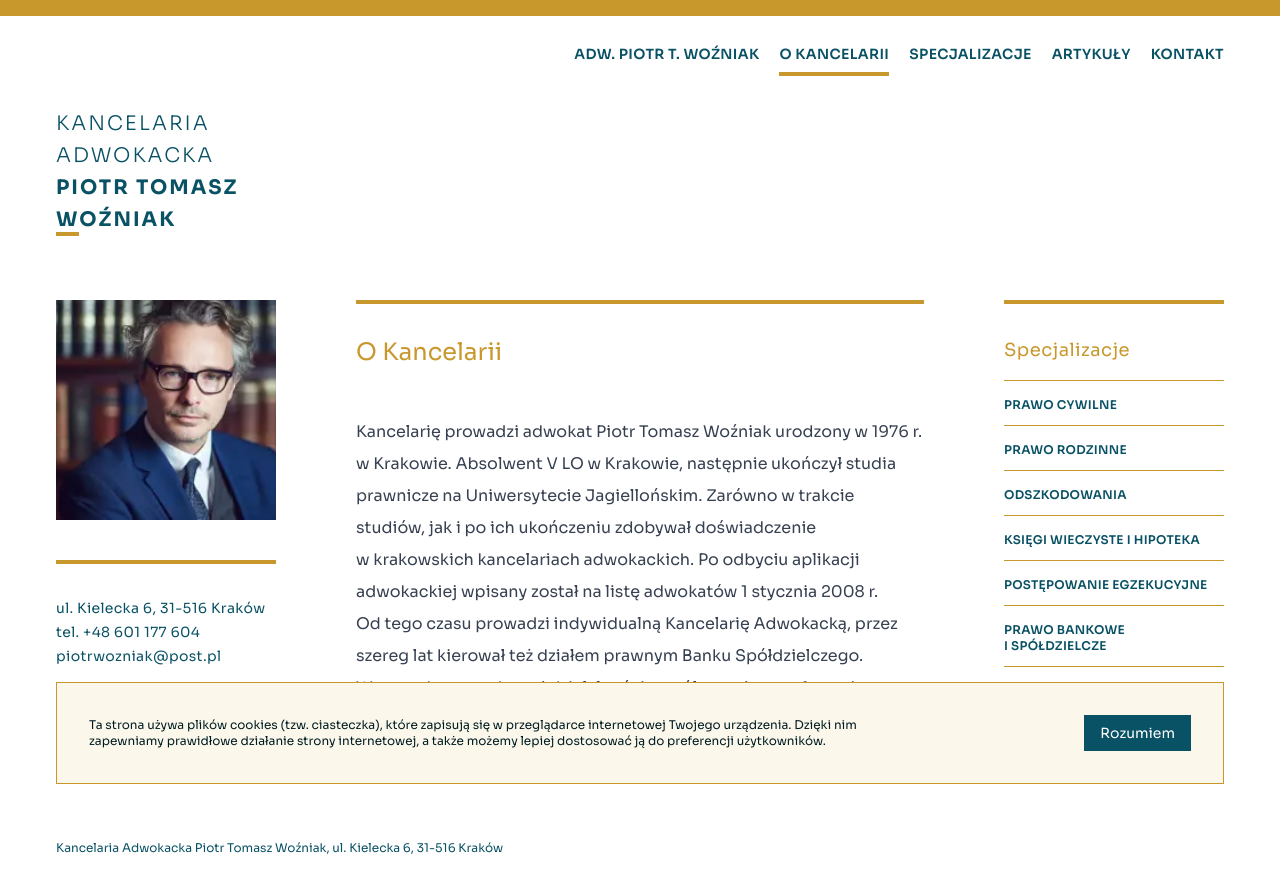
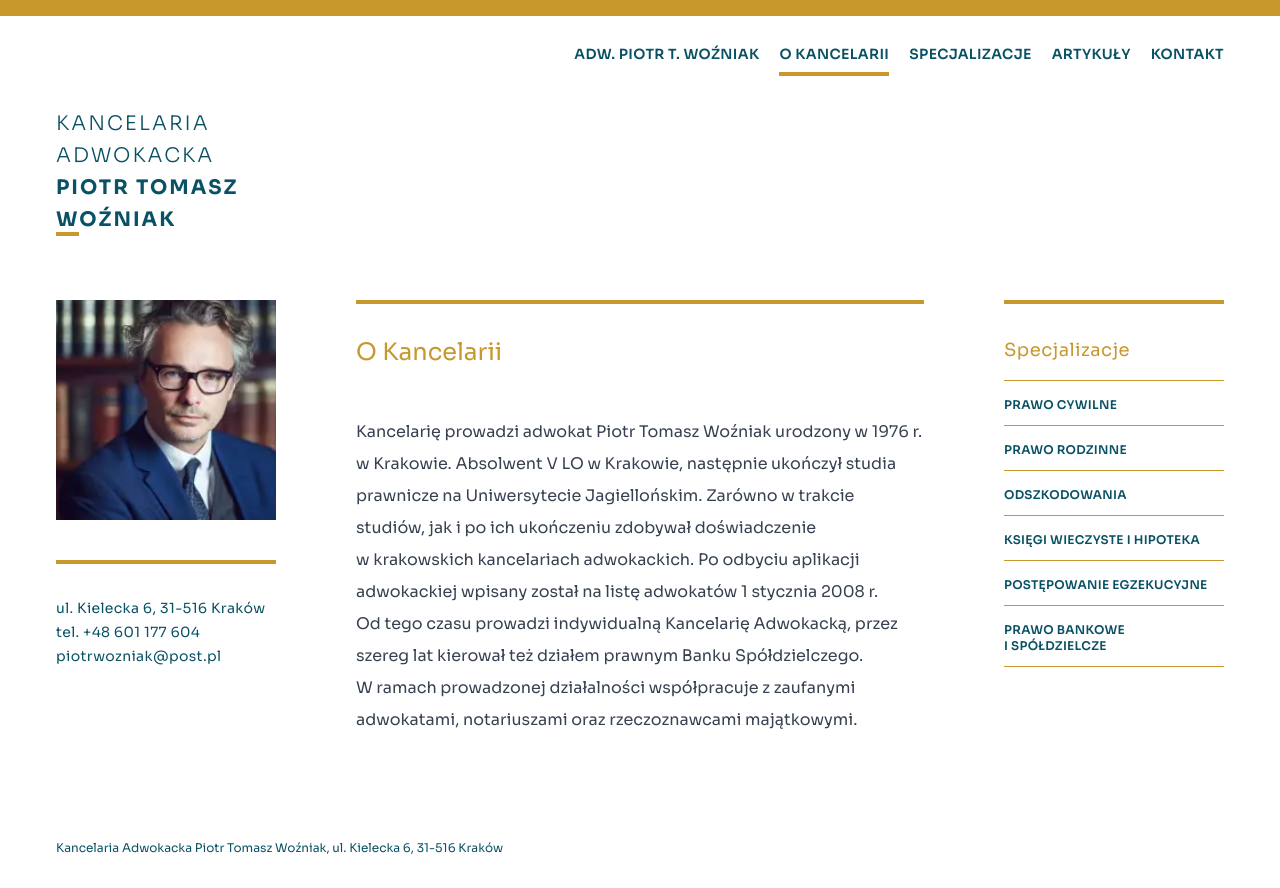
Before and after one commit to JanKubiena/nextjs-piotrek, a Next.js app: page /o-kancelarii in a window 1280 px wide. Built offline with nearby package versions, Linux system fonts and the light colour scheme.

Commit message:
move cookies to consent component

```diff
--- a/app/components/CookiesContainer.js
+++ b/app/components/CookiesContainer.js
@@ -1,11 +1,23 @@
+'use client'
+import Cookies from "js-cookie";
+import { useEffect } from "react";
+
+
 export default function CookiesContainer() {
+
+    useEffect(() => {
+        const consent = Cookies.get("consent");
+        Cookies.set("consent", false, { expires: 365 });
+        // document.cookie = `consent=true; expires=Fri, 31 Dec 9999 23:59:59 GMT`
+        },[])
+
     return (
         <div className="fixed bottom-4 max-w-[1254px] mx-auto border border-pw-gold bg-pw-gold-50 inset-x-5 md:inset-x-14 p-8 flex flex-wrap lg:flex-nowrap items-center lg:justify-between gap-5 lg:gap-[160px] z-50">
             <p className="font-sans text-xs text-charcoal">
                 Ta strona używa plików cookies (tzw. ciasteczka), które zapisują się w przeglądarce internetowej Twojego urządzenia.
                 Dzięki nim zapewniamy prawidłowe działanie strony internetowej, a także możemy lepiej dostosować ją do preferencji użytkowników.
             </p>
-            <button className="bg-pw-green px-4 py-2 text-white text-sm hover:bg-pw-green-800 ">
+            <button className="px-4 py-2 text-sm text-white bg-pw-green hover:bg-pw-green-800 ">
                 Rozumiem
             </button>
         </div>
--- a/app/components/header/NavBar.js
+++ b/app/components/header/NavBar.js
@@ -6,16 +6,11 @@ import Link from "next/link";
 import Logo from "./Logo";
 import IconHumburger from "./IconHamburger";
 import IconClose from './IconClose';
-import Cookies from "js-cookie";
 
 
 export default function NavBar({pages}) {
 
-    useEffect(() => {
-        const consent = Cookies.get("consent");
-        Cookies.set("consent", false, { expires: 365 });
-        // document.cookie = `consent=true; expires=Fri, 31 Dec 9999 23:59:59 GMT`
-        },[])
+
 
     const pathname = usePathname();
 
--- a/app/layout.js
+++ b/app/layout.js
@@ -68,7 +68,7 @@ export default function RootLayout({ children }) {
                     <footer className="hidden mt-8 lg:block">
                         <Footer />
                     </footer>
-                    <CookiesContainer/>
+                    {/* <CookiesContainer/> */}
                 </body>
             </html>
         </MenuContextProvider>
```
